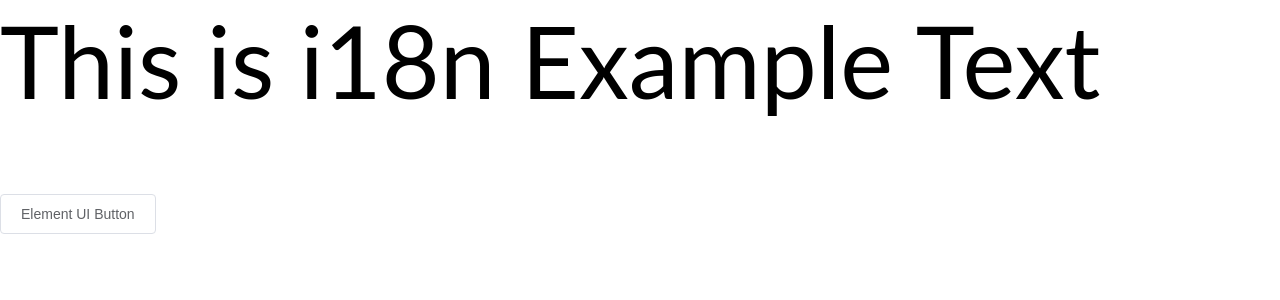
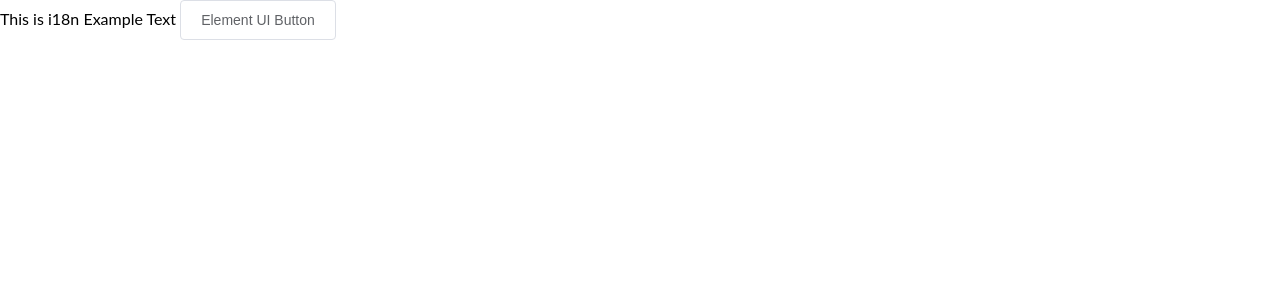
Before and after one commit to eastwillie/eastwille.github.io, a Vue app: page / in a window 1280 px wide. Shown: the top 300 px of the page. Built offline with nearby package versions, Linux system fonts and the light colour scheme.

Commit message:
feat: base layout css

```diff
--- a/src/App.vue
+++ b/src/App.vue
@@ -14,6 +14,11 @@
   @import "assets/css/public";
   @import "assets/css/overwite";
   #app {
+    display: flex;
+    flex-direction: column;
+    height: 100vh;
+    width: 100vw;
+    font-size: 0.16rem;
     font-family: Lato,Helvetica Neue,Helvetica,-apple-system,BlinkMacSystemFont,Segoe UI,PingFang SC,Hiragino Sans GB,Microsoft YaHei,Arial,sans-serif,Apple Color Emoji,Segoe UI Emoji,Segoe UI Symbol;
     -webkit-font-smoothing: antialiased;
   }
```
